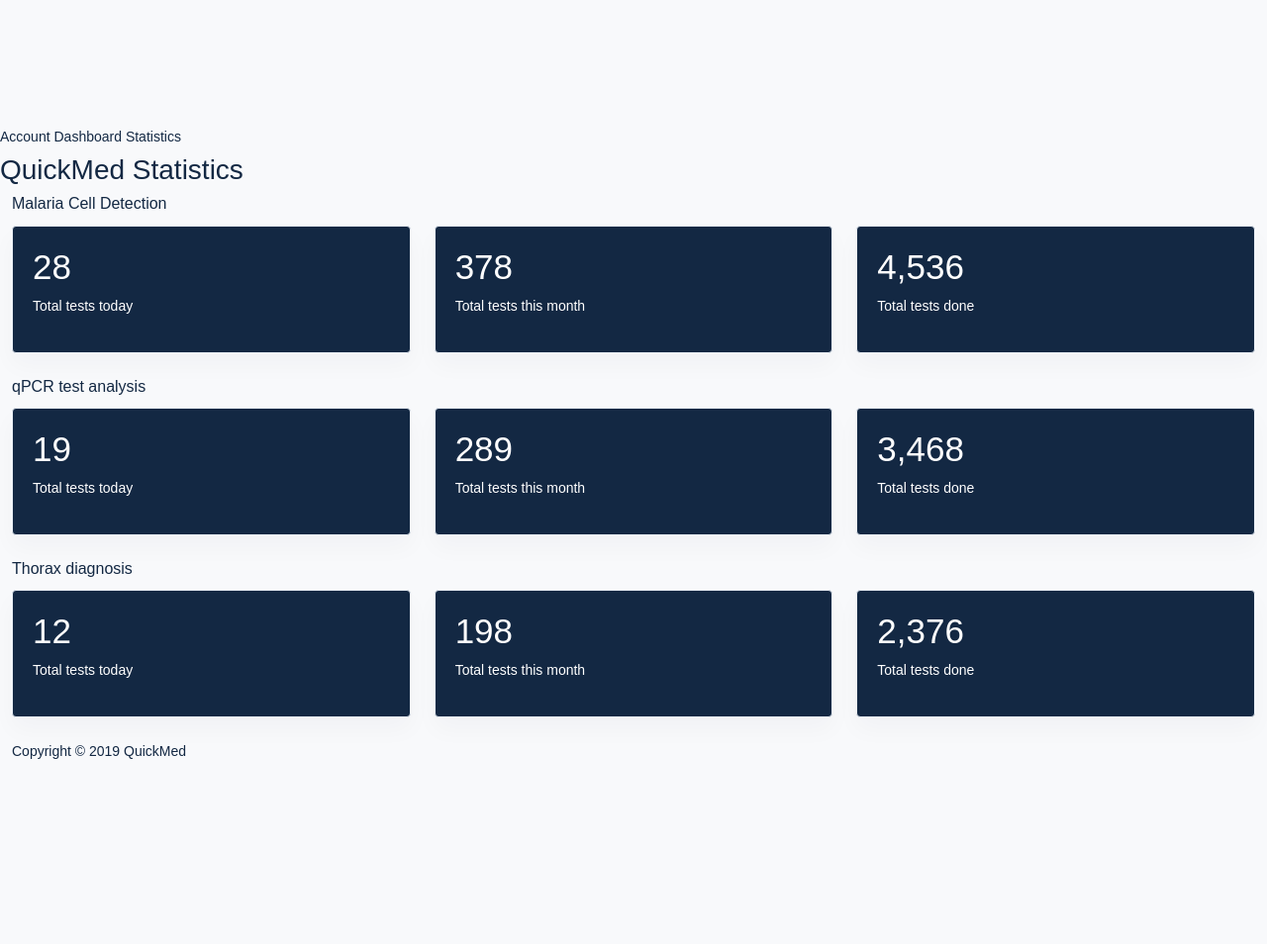
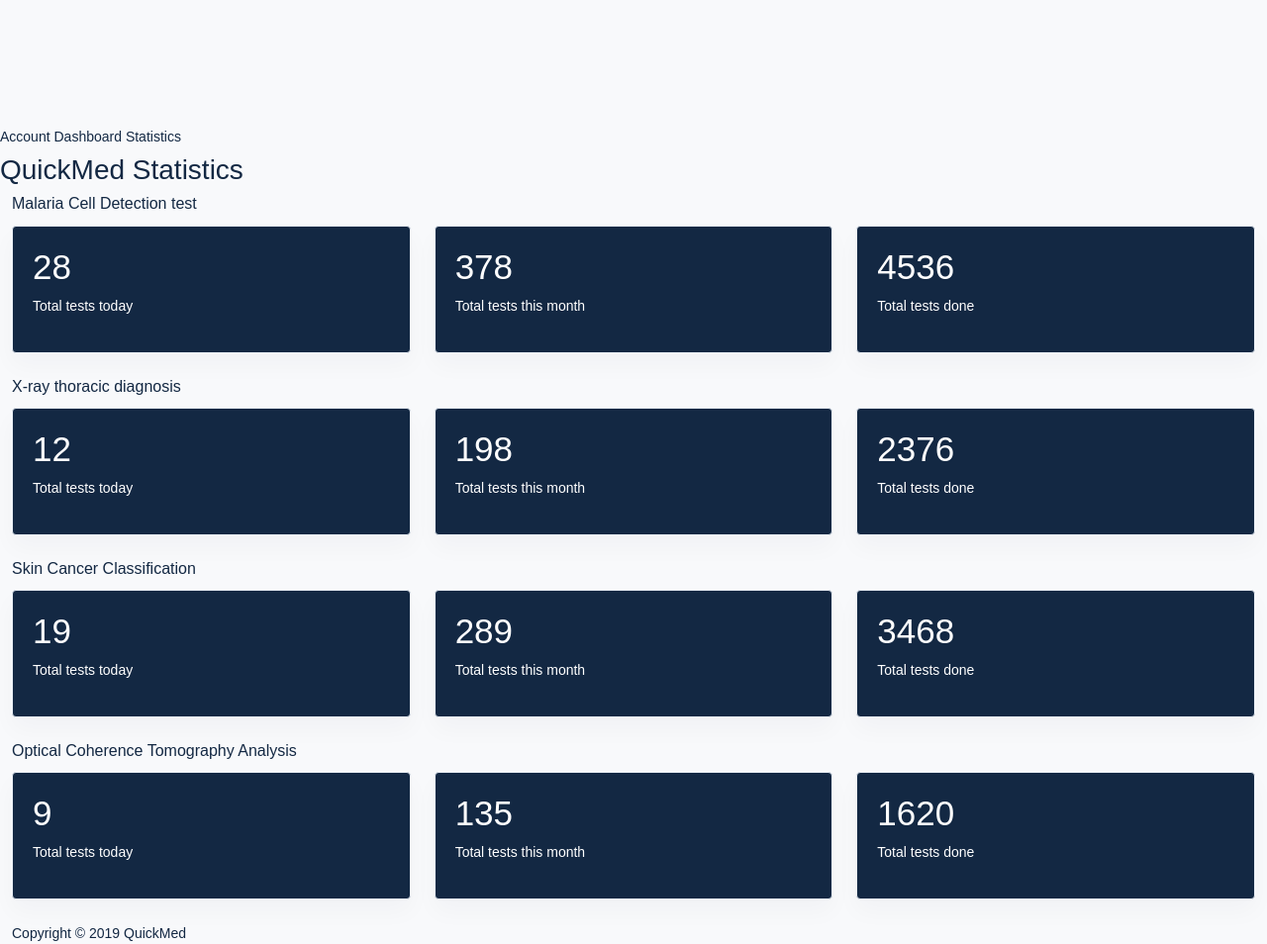
Before and after one commit to LordGhostX/QuickMed, a Django app: page /account/statistics.html in a window 1280 px wide. Shown: the part 480-1434 px from the top of the page at 99% size. Before the commit the page ends 1247 px from the top, so only its background shows below. Run offline with Django 3.2, Linux system fonts and the light colour scheme; some libraries are stand-ins or nearby versions.

Commit message:
dynamic stats

```diff
--- a/backend/quickmed/templates/account/statistics.html
+++ b/backend/quickmed/templates/account/statistics.html
@@ -107,14 +107,15 @@
 
       <div class="page-content">
         <div class="container-fluid">
-          <h4 class="card-title">Malaria Cell Detection</h4>
+          {% for i in test_items %}
+          <h4 class="card-title">{{ i.name }}</h4>
           <div class="row">
 
             <div class="col-sm-4">
               <div class="card text-white bg-dark">
                 <div class="card-body">
 
-                  <h1 class="text-white">28</h1>
+                  <h1 class="text-white">{{ i.today }}</h1>
                   <p class="text-white">Total tests today</p>
 
                 </div>
@@ -125,7 +126,7 @@
               <div class="card text-white bg-dark">
                 <div class="card-body">
 
-                  <h1 class="text-white">378</h1>
+                  <h1 class="text-white">{{ i.month }}</h1>
                   <p class="text-white">Total tests this month</p>
 
                 </div>
@@ -136,7 +137,7 @@
               <div class="card text-white bg-dark">
                 <div class="card-body">
 
-                  <h1 class="text-white">4,536</h1>
+                  <h1 class="text-white">{{ i.all }}</h1>
                   <p class="text-white">Total tests done</p>
 
                 </div>
@@ -145,84 +146,7 @@
 
           </div>
           <!-- end row-->
-
-          <h4 class="card-title">qPCR test analysis</h4>
-          <div class="row">
-
-            <div class="col-sm-4">
-              <div class="card text-white bg-dark">
-                <div class="card-body">
-
-                  <h1 class="text-white">19</h1>
-                  <p class="text-white">Total tests today</p>
-
-                </div>
-              </div>
-            </div>
-
-            <div class="col-sm-4">
-              <div class="card text-white bg-dark">
-                <div class="card-body">
-
-                  <h1 class="text-white">289</h1>
-                  <p class="text-white">Total tests this month</p>
-
-                </div>
-              </div>
-            </div>
-
-            <div class="col-sm-4">
-              <div class="card text-white bg-dark">
-                <div class="card-body">
-
-                  <h1 class="text-white">3,468</h1>
-                  <p class="text-white">Total tests done</p>
-
-                </div>
-              </div>
-            </div>
-
-          </div>
-          <!-- end row-->
-
-          <h4 class="card-title">Thorax diagnosis</h4>
-          <div class="row">
-
-            <div class="col-sm-4">
-              <div class="card text-white bg-dark">
-                <div class="card-body">
-
-                  <h1 class="text-white">12</h1>
-                  <p class="text-white">Total tests today</p>
-
-                </div>
-              </div>
-            </div>
-
-            <div class="col-sm-4">
-              <div class="card text-white bg-dark">
-                <div class="card-body">
-
-                  <h1 class="text-white">198</h1>
-                  <p class="text-white">Total tests this month</p>
-
-                </div>
-              </div>
-            </div>
-
-            <div class="col-sm-4">
-              <div class="card text-white bg-dark">
-                <div class="card-body">
-
-                  <h1 class="text-white">2,376</h1>
-                  <p class="text-white">Total tests done</p>
-
-                </div>
-              </div>
-            </div>
-
-          </div>
-          <!-- end row-->
+          {% endfor %}
         </div>
         <!-- container-fluid -->
       </div>
--- a/backend/quickmed/views.py
+++ b/backend/quickmed/views.py
@@ -65,7 +65,20 @@
     return render(request, "account/tests.html", params)
 
 def statistics(request):
-    return render(request, "account/statistics.html")
+    test_items = ["malaria", "xray", "skin_cancer", "OCT"]
+    test_costs = {
+        "malaria": {"today": 28, "month": 378, "all": 4536, "name": "Malaria Cell Detection test"},
+        "xray": {"today": 12, "month": 198, "all": 2376, "name": "X-ray thoracic diagnosis"},
+        "skin_cancer": {"today": 19, "month": 289, "all": 3468, "name": "Skin Cancer Classification"},
+        "OCT": {"today": 9, "month": 135, "all": 1620, "name": "Optical Coherence Tomography Analysis"}
+    }
+
+    params = {"test_items": []}
+    for item in test_items:
+        new_params = test_costs[item]
+        params["test_items"].append(new_params)
+
+    return render(request, "account/statistics.html", params)
 
 def settings(request):
     params = {"hospital_name": "QuickMed Sample", "hospital_address": "QuickMed Sample Address", "hospital_phone": "QuickMed Sample Phone", "account_email": "test@test.com", "card_number": "1234-5678-9012-xxxx"}
```
